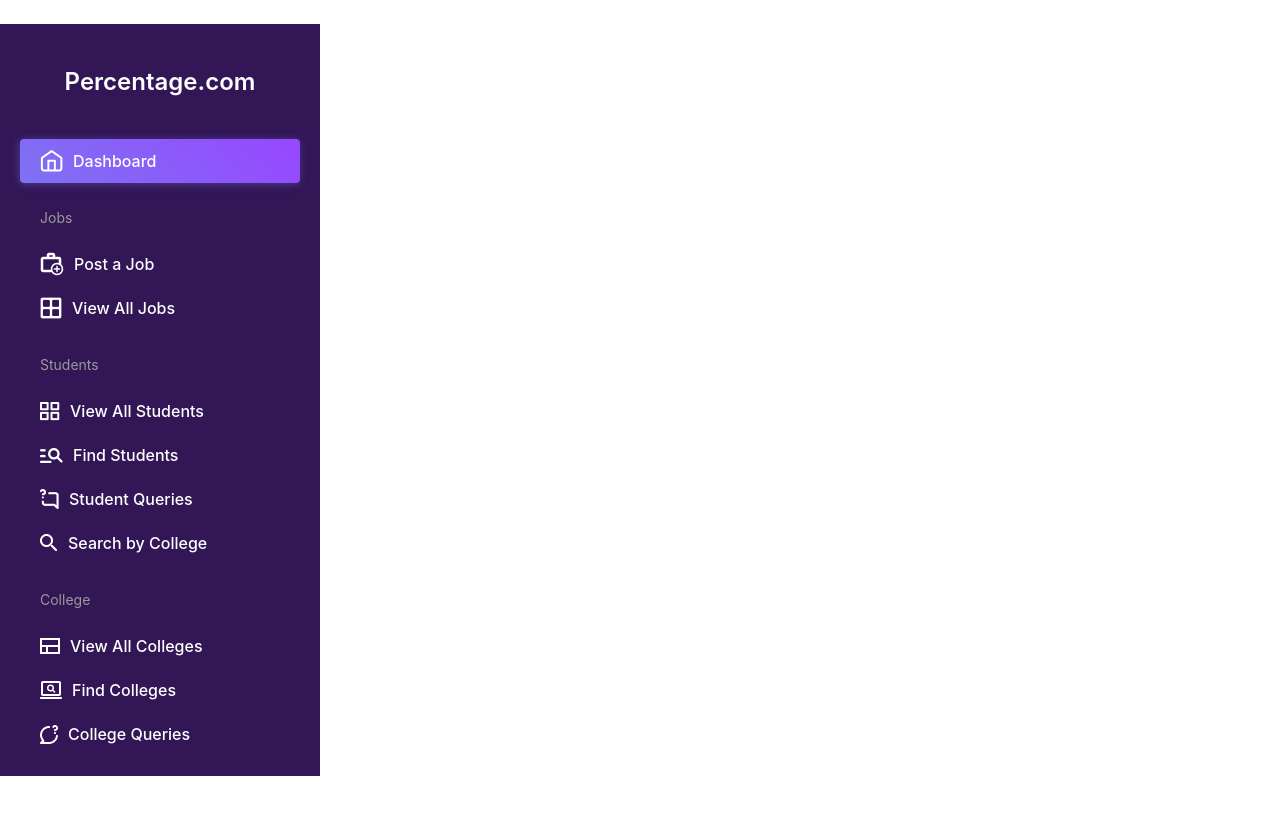
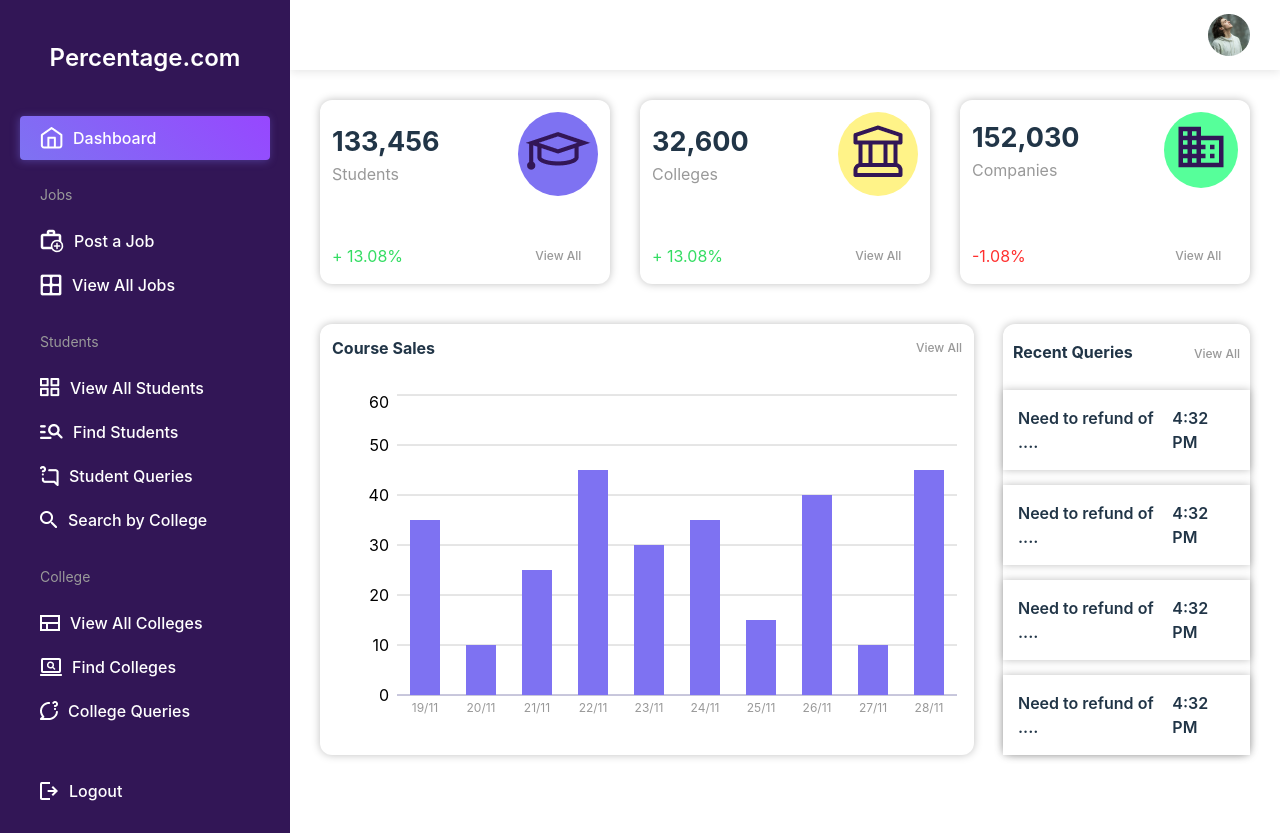
Before and after one commit to Rajebulalam/Dasnboard-with-frontend, a React (Vite) app: page /dashboard in a window 1280 px wide. Before the commit the page ends 800 px from the top, so only its background shows below. Built offline with nearby package versions, Linux system fonts and the light colour scheme.

Commit message:
Dashboard Root Layout Implement

```diff
--- /dev/null
+++ b/src/component/BarChart/Chart.jsx
@@ -0,0 +1,21 @@
+import { BarChart, Bar, XAxis, YAxis, Tooltip, CartesianGrid } from 'recharts';
+
+const Chart = () => {
+
+    const data = [{ name: '19/11', sales: 35 }, { name: '20/11', sales: 10 }, { name: '21/11', sales: 25 }, { name: '22/11', sales: 45 }, { name: '23/11', sales: 30 }, { name: '24/11', sales: 35 }, { name: '25/11', sales: 15 }, { name: '26/11', sales: 40 }, { name: '27/11', sales: 10 }, { name: '28/11', sales: 45 }];
+    const yTicks = [0, 10, 20, 30, 40, 50, 60];
+
+    return (
+        <div className="custom-chart" >
+            <BarChart width={630} height={340} data={data} >
+                <XAxis dataKey="name" tickLine={false} tick={{ fontSize: 12, fill: '#999999' }} stroke="#8884d8" />
+                <YAxis ticks={yTicks} stroke='' />
+                <Tooltip wrapperStyle={{ width: 100, backgroundColor: '#ccc' }} />
+                <CartesianGrid stroke="#ccc" strokeDasharray="0" vertical={false} />
+                <Bar dataKey="sales" stroke="none" strokeWidth={0} fill="#7E72F2" barSize={30} />
+            </BarChart>
+        </div>
+    );
+};
+
+export default Chart;
--- a/src/component/commonStyle/CommonStyle.css
+++ b/src/component/commonStyle/CommonStyle.css
@@ -8,3 +8,22 @@
     display: flex;
     align-items: center;
 }
+
+.display-3rd {
+    display: flex;
+    justify-content: space-between;
+    align-items: center;
+}
+
+.common-style {
+    background: #FFFFFF;
+    box-shadow: 0px 0px 8px 0px #00000040;
+    border-radius: 12px;
+    padding: 12px 12px 8px 12px;
+}
+
+.common-style-2 {
+    background: #FFFFFF;
+    box-shadow: 0px 0px 8px 0px #00000040;
+    border-radius: 12px;
+}
--- a/src/pages/dashboard/dashBoard/Dashboard.css
+++ b/src/pages/dashboard/dashBoard/Dashboard.css
@@ -1,13 +1,17 @@
 .dashboard-wrapper {
+    width: 100vw;
     display: grid;
-    grid-template-columns: 280px 1fr;
+    grid-template-columns: 290px 1fr;
     box-sizing: border-box;
+    overflow: hidden;
 }
 
-.sidebar-wrapper {
+.dashboard-wrapper .sidebar-wrapper {
     background-color: #321656;
-    width: 100%;
     padding: 20px;
+    box-sizing: border-box;
+    position: relative;
+    padding-bottom: 100px;
 }
 
 .sidebar-wrapper h2 {
@@ -51,10 +55,16 @@
     transition: all 0.5s;
 }
 
+.logout {
+    position: absolute;
+    bottom: 20px;
+}
 
-
+.logout a {
+    width: 207px;
+}
 
 /* Dashboard Layout  */
-.dashboard-layout {
-    width: 100%;
+.dashboard-wrapper .dashboard-layout {
+    box-sizing: border-box;
 }
--- a/src/pages/dashboard/dashBoard/Dashboard.jsx
+++ b/src/pages/dashboard/dashBoard/Dashboard.jsx
@@ -10,6 +10,7 @@ import searchByCollege from '../../../assets/images/searchByCollege.png';
 import viewAllColleges from '../../../assets/images/viewAllColleges.png';
 import findByColleges from '../../../assets/images/findColleges.png';
 import collegeQueries from '../../../assets/images/collegeQueries.png';
+import logout from '../../../assets/images/logout.png';
 
 const Dashboard = () => {
     return (
@@ -83,6 +84,15 @@ const Dashboard = () => {
                     <img src={collegeQueries} alt="collegeQueries" />
                     College Queries
                 </NavLink>
+
+                <div className='logout'>
+                    <NavLink to='/logout' className={({ isActive }) =>
+                        isActive ? 'active' : 'inactive'
+                    }>
+                        <img src={logout} alt="logout" />
+                        Logout
+                    </NavLink>
+                </div>
             </div>
 
             {/* Dashboard Layout */}
--- /dev/null
+++ b/src/pages/dashboard/dashboardRoot/DashboardRoot.css
@@ -0,0 +1,141 @@
+.dashboard-root-wrapper {
+    display: block;
+}
+
+.dashboard-root-header {
+    background-color: #fff;
+    box-shadow: 0px 2px 9px 0px #0000001A;
+    height: 70px;
+    display: flex;
+    justify-content: end;
+    padding-right: 30px;
+}
+
+/* Number Part */
+.number-wrapper {
+    padding: 30px;
+    display: grid;
+    grid-template-columns: repeat(3, 1fr);
+    grid-gap: 30px;
+    position: relative;
+}
+
+.number-wrapper h3 {
+    font-size: 27px;
+    margin: 0;
+    padding: 0;
+}
+
+.number-wrapper .top p {
+    color: #999999;
+    margin: 0;
+    padding: 0;
+}
+
+.number-wrapper .first .top div:last-child {
+    background-color: #7E72F2;
+    padding: 20px 7px;
+    border-radius: 50%;
+}
+
+.number-wrapper .first .top,
+.number-wrapper .second .top,
+.number-wrapper .third .top {
+    padding-bottom: 80px;
+}
+
+.number-wrapper .first,
+.number-wrapper .second,
+.number-wrapper .third {
+    position: relative;
+}
+
+.number-wrapper .first .bottom,
+.number-wrapper .second .bottom,
+.number-wrapper .third .bottom {
+    position: absolute;
+    bottom: 0;
+    width: 86%;
+}
+
+.number-wrapper .first .bottom p,
+.number-wrapper .second .bottom p {
+    color: #34DD63;
+    font-size: 16px;
+}
+
+.number-wrapper a {
+    color: #999999;
+    font-size: 12px;
+}
+
+.number-wrapper .second .top div:last-child {
+    background-color: #FFF388;
+    padding: 12px 14px;
+    border-radius: 50%;
+}
+
+.number-wrapper .third .top div:last-child {
+    background-color: #56FF9A;
+    padding: 14px 14px;
+    border-radius: 50%;
+}
+
+.number-wrapper .third .bottom p {
+    color: #FF302F;
+}
+
+/* Course and Queries */
+.course-queries-wrapper {
+    display: grid;
+    grid-template-columns: 2fr 1fr;
+    padding: 10px 30px;
+    grid-gap: 16px;
+}
+
+.course-queries-wrapper .course {
+    width: 100%;
+    box-sizing: border-box;
+}
+
+.queries a,
+.course a {
+    color: #999999;
+    font-size: 12px;
+}
+
+.queries h4,
+.course h4 {
+    padding: 0;
+    margin: 0;
+}
+
+.chart {
+    padding-top: 30px;
+}
+
+.query-header {
+    padding: 0 10px;
+    margin-bottom: 10px;
+}
+
+.course-queries-wrapper .queries {
+    margin-left: 13px;
+}
+
+.refund .common-style-2 {
+    border-radius: 0 !important;
+    padding: 0 15px;
+}
+
+.refund div {
+    margin-bottom: 15px;
+}
+
+.refund div:last-child {
+    margin-bottom: 0;
+}
+
+.refund p {
+    font-weight: 600;
+}
--- a/src/pages/dashboard/dashboardRoot/DashboardRoot.jsx
+++ b/src/pages/dashboard/dashboardRoot/DashboardRoot.jsx
@@ -1,9 +1,127 @@
-// import React from 'react';
+import './DashboardRoot.css';
+import { Link } from 'react-router-dom';
+import avatarImage from '../../../assets/images/avatarImage.png';
+import hatImage from '../../../assets/images/hats.png';
+import colleges from '../../../assets/images/collegeHouse.png';
+import companies from '../../../assets/images/companiesImage.png';
+import Chart from '../../../component/barChart/Chart';
 
 const DashboardRoot = () => {
     return (
-        <div>
+        <div className="dashboard-root-wrapper">
 
+            {/* Header Part */}
+            <div className="dashboard-root-header display-2nd">
+                <img src={avatarImage} alt="profileImage" />
+            </div>
+
+            {/* Number Detail Part */}
+            <div className='number-wrapper'>
+
+                {/* First */}
+                <div className='first common-style'>
+
+                    {/* Top */}
+                    <div className='top display-3rd'>
+                        <div>
+                            <h3>133,456</h3>
+                            <p>Students</p>
+                        </div>
+                        <div>
+                            <img src={hatImage} alt="hatImage" />
+                        </div>
+                    </div>
+
+                    {/* Bottom */}
+                    <div className='bottom display-3rd'>
+                        <p>+ 13.08%</p>
+                        <Link to=''>View All</Link>
+                    </div>
+                </div>
+
+                {/* Second */}
+                <div className='second common-style'>
+
+                    {/* Top */}
+                    <div className='top display-3rd'>
+                        <div>
+                            <h3>32,600</h3>
+                            <p>Colleges</p>
+                        </div>
+                        <div>
+                            <img src={colleges} alt="colleges" />
+                        </div>
+                    </div>
+
+                    {/* Bottom */}
+                    <div className='bottom display-3rd'>
+                        <p>+ 13.08%</p>
+                        <Link to=''>View All</Link>
+                    </div>
+                </div>
+
+                {/* Third */}
+                <div className='third common-style'>
+
+                    {/* Top */}
+                    <div className='top display-3rd'>
+                        <div>
+                            <h3>152,030</h3>
+                            <p>Companies</p>
+                        </div>
+                        <div>
+                            <img src={companies} alt="companies" />
+                        </div>
+                    </div>
+
+                    {/* Bottom */}
+                    <div className='bottom display-3rd'>
+                        <p>-1.08%</p>
+                        <Link to=''>View All</Link>
+                    </div>
+                </div>
+            </div>
+
+            {/* Course and Queries */}
+            <div className='course-queries-wrapper'>
+                {/* Course Part */}
+                <div className='course common-style'>
+                    <div className='display-3rd'>
+                        <h4>Course Sales</h4>
+                        <Link to=''>View All</Link>
+                    </div>
+                    <div className='chart'>
+                        <Chart />
+                    </div>
+                </div>
+
+                {/* Queries Part */}
+                <div className='queries common-style-2'>
+                    <div className='display-3rd query-header'>
+                        <h4>Recent Queries</h4>
+                        <p><Link to=''>View All</Link></p>
+                    </div>
+
+                    <div className='refund'>
+                        <div className='display-3rd common-style-2'>
+                            <p>Need to refund of ....</p>
+                            <p>4:32 PM</p>
+                        </div>
+                        <div className='display-3rd common-style-2'>
+                            <p>Need to refund of ....</p>
+                            <p>4:32 PM</p>
+                        </div>
+                        <div className='display-3rd common-style-2'>
+                            <p>Need to refund of ....</p>
+                            <p>4:32 PM</p>
+                        </div>
+                        <div className='display-3rd common-style-2'>
+                            <p>Need to refund of ....</p>
+                            <p>4:32 PM</p>
+                        </div>
+                    </div>
+                </div>
+            </div>
         </div>
     );
 };
```
Also changed, not shown: src/routes/Routes.jsx (+5 -4 lines).
